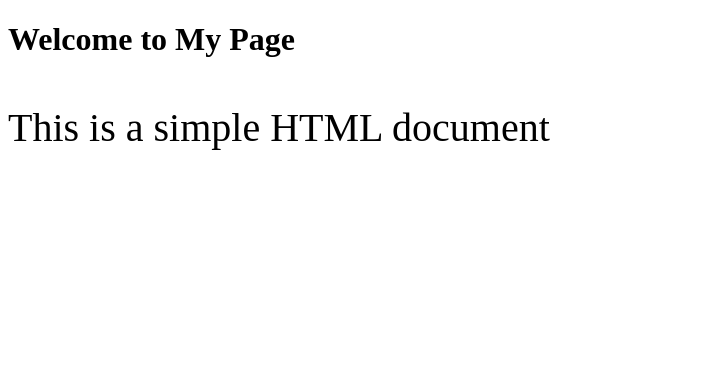
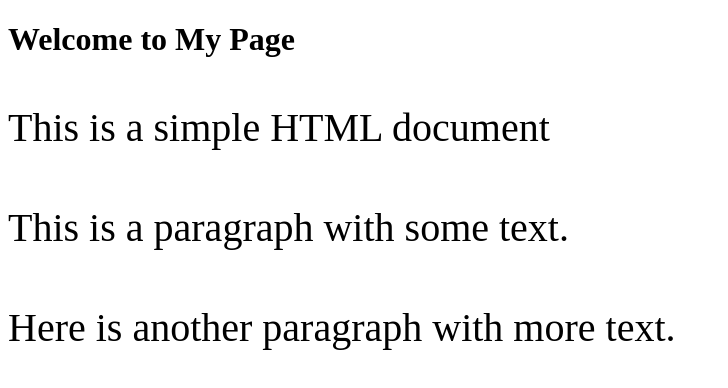
Before and after one commit to Nour8ElHouda/web-project1, a plain HTML site: page index.html in a window 1280 px wide. Shown: the whole page, without its empty margins (0-728 px from the left). Drawn offline with Linux system fonts and the light colour scheme.

Commit message:
adding more text

```diff
--- a/index.html
+++ b/index.html
@@ -9,6 +9,8 @@
     <body>
         <h1>Welcome to My Page</h1>
         <p>This is a simple HTML document</p>
+        <p>This is a paragraph with some text.</p>
+        <p>Here is another paragraph with more text.</p>
 
         <script src="js.js"></script>
     </body>
```
